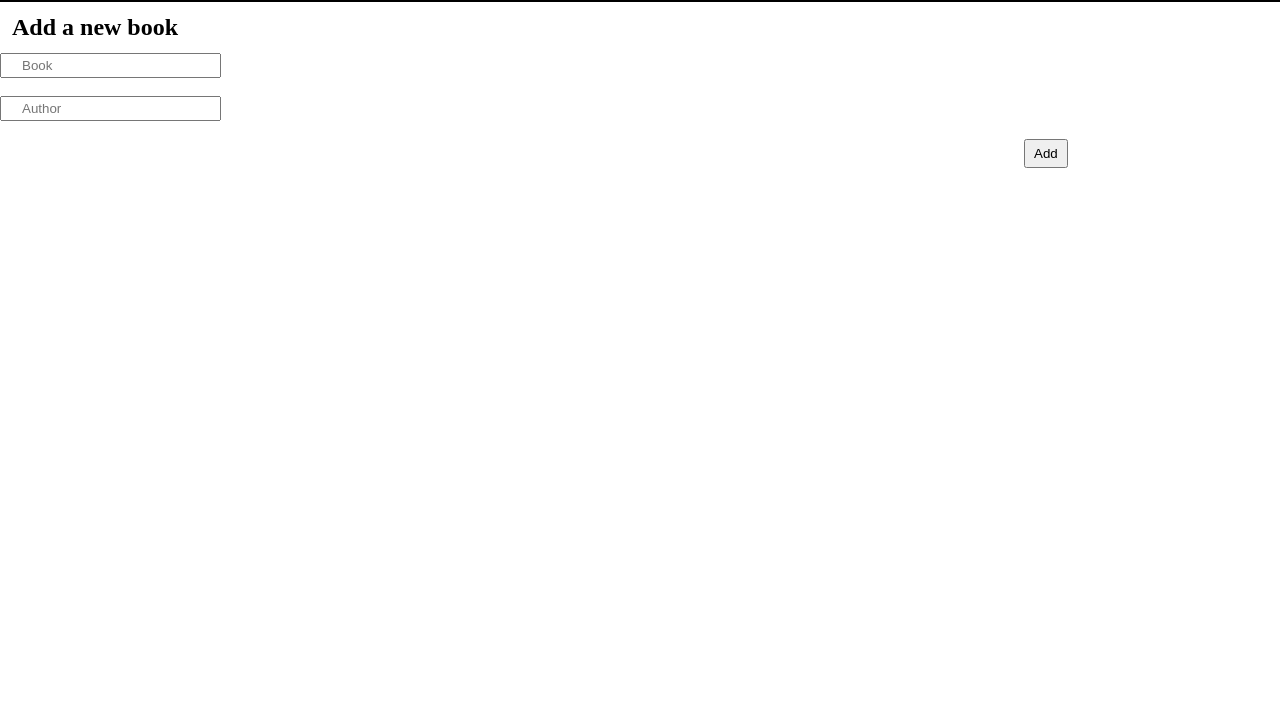
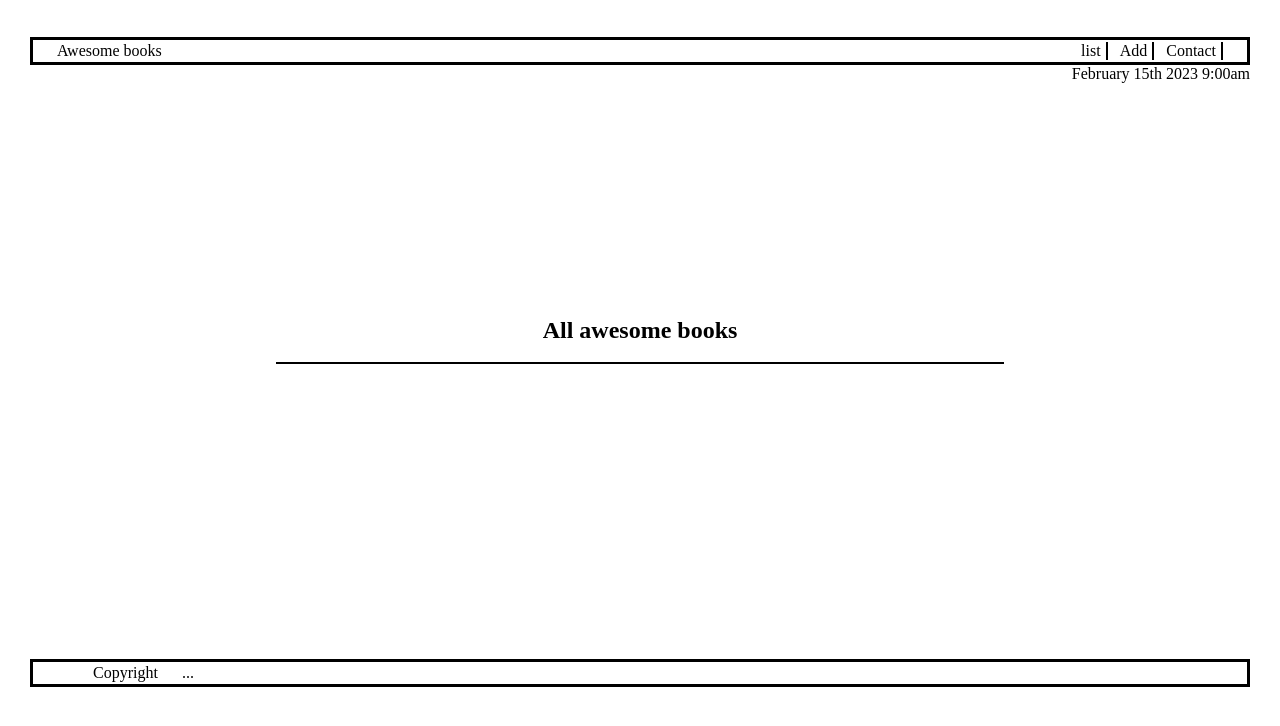
Before and after one commit to Tafloninno/Awesome_books_project, a website: page index.html in a window 1280 px wide. Drawn offline with Linux system fonts and the light colour scheme.

Commit message:
Resolve conflicts

```diff
--- a/index.html
+++ b/index.html
@@ -1,4 +1,3 @@
-
 <!DOCTYPE html>
 <html lang="en">
 <head>
@@ -10,19 +9,55 @@
 </head>
 <body>
     <header>
+        <nav class="nav_bar">
+            <a href="#">Awesome books</a>
+             <ul>
+                <li><a href="#" class="nav-link-one">list</a></li>
+                <li><a href="#" class="nav-link-two">Add</a></li>
+                <li><a href="#" class="nav-link-three">Contact</a></li>
+             </ul>
+        </nav>
+        <div class="time">
+            <p>February 15th 2023 9:00am</p>
+         </div>
+    </header>
 
+        <main>
+        <section id="list-books" class="list">
+            <h1>All awesome books</h1>
             <table class="container" >
                 <tbody id="book-list">
                 </tbody>
             </table>
-
+        </section>
+        <section class="add" id="add-books">
             <h2>Add a new book</h2>
             <form id="form">
                 <input type="text" placeholder="Book" id="title"><br><br>
                 <input type="text" placeholder="Author" id="author"><br><br>
                 <button id="add">Add</button>
            </form>
+        </section>
+        </main>
+        <section class="contact" id="contact-us">
+            <h2>Contact Information</h2>
+            <p>Do you have any question or you just want say "Hello"?
+                <br>
+             you can reach out to us!
+            </p>
+            <ul>
+                <li>Our email:mail@gmail.com</li>
+                <li>Our Phone Number:+622586723</li>
+                <li>Our Address:SheekhAli 17,Borama, Somalia </li>
+            </ul>
+        </section>
 
+
+        <footer>
+            <div class="footer-section">
+                <p>Copyright <span>...</span></p>
+            </div>
+        </footer>
 
 <script src="main.js"></script>
 </body>
--- a/main.js
+++ b/main.js
@@ -10,6 +10,48 @@ const List = document.querySelector('.list');
 const Add = document.querySelector('.add');
 const Contact = document.querySelector('.contact');
 
+navList.forEach((element) => {
+  element.addEventListener('click', () => {
+    List.classList.remove('hidden');
+    Add.classList.remove('active');
+    Contact.classList.remove('active');
+  });
+});
+
+navAdd.forEach((element) => {
+  element.addEventListener('click', () => {
+    List.classList.add('hidden');
+    Add.classList.add('active');
+    Contact.classList.remove('active');
+  });
+});
+
+navContact.forEach((element) => {
+  element.addEventListener('click', () => {
+    List.classList.add('hidden');
+    Add.classList.remove('active');
+    Contact.classList.add('active');
+  });
+});
+
+class Books {
+  constructor(title, author) {
+    this.title = title;
+    this.author = author;
+    this.id = Math.floor(Math.random() * 1000000);
+  }
+}
+
+class SavelocalItems {
+  static getBook() {
+    let books;
+    if (localStorage.getItem('books') === null) {
+      books = [];
+    } else {
+      books = JSON.parse(localStorage.getItem('books'));
+    }
+    return books;
+  }
 
   static saveItem(book) {
     const books = SavelocalItems.getBook();
--- a/style.css
+++ b/style.css
@@ -5,7 +5,26 @@
 }
 
 header {
+  position: sticky;
+  top: 0;
+  width: 100%;
+  padding-left: 30px;
+  padding-right: 30px;
+}
 
+.nav_bar {
+  width: 100%;
+  display: flex;
+  justify-content: space-between;
+  padding: 2px 24px;
+  border: 3px solid black;
+  margin-top: 3%;
+}
+
+.nav_bar ul {
+  display: flex;
+  list-style: none;
+  gap: 12px;
 }
 
 .nav_bar li {
```
